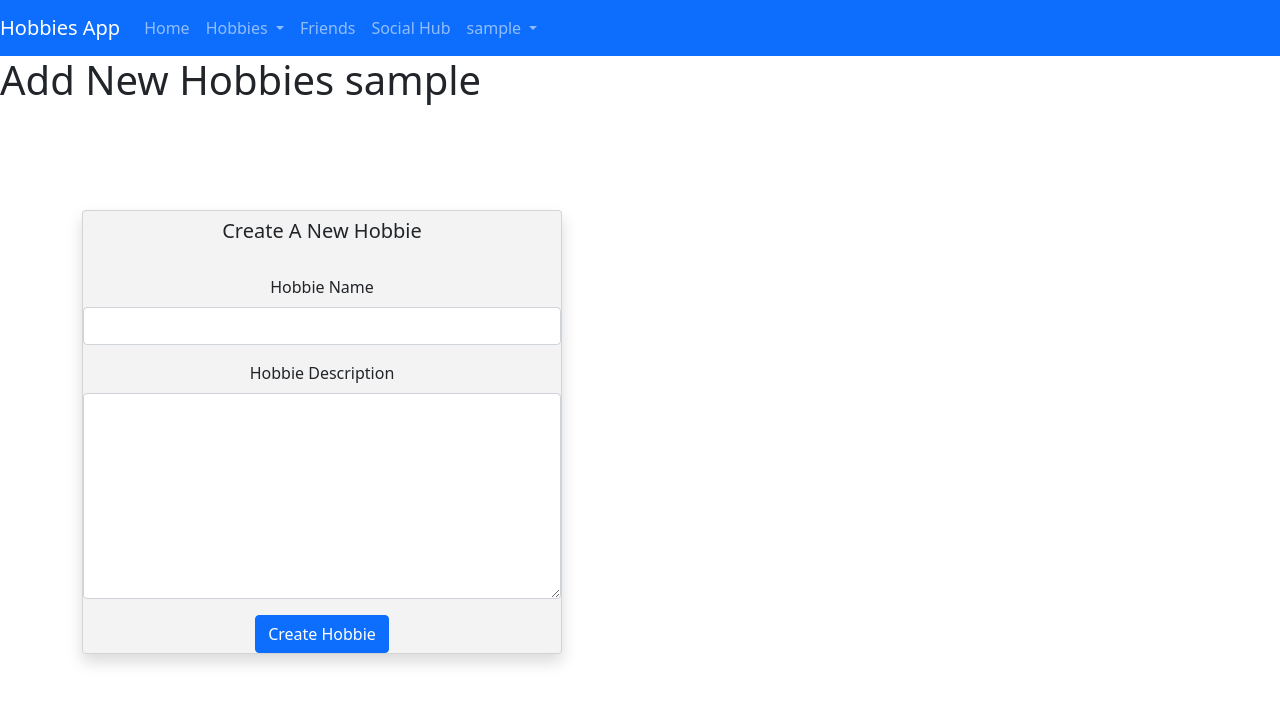
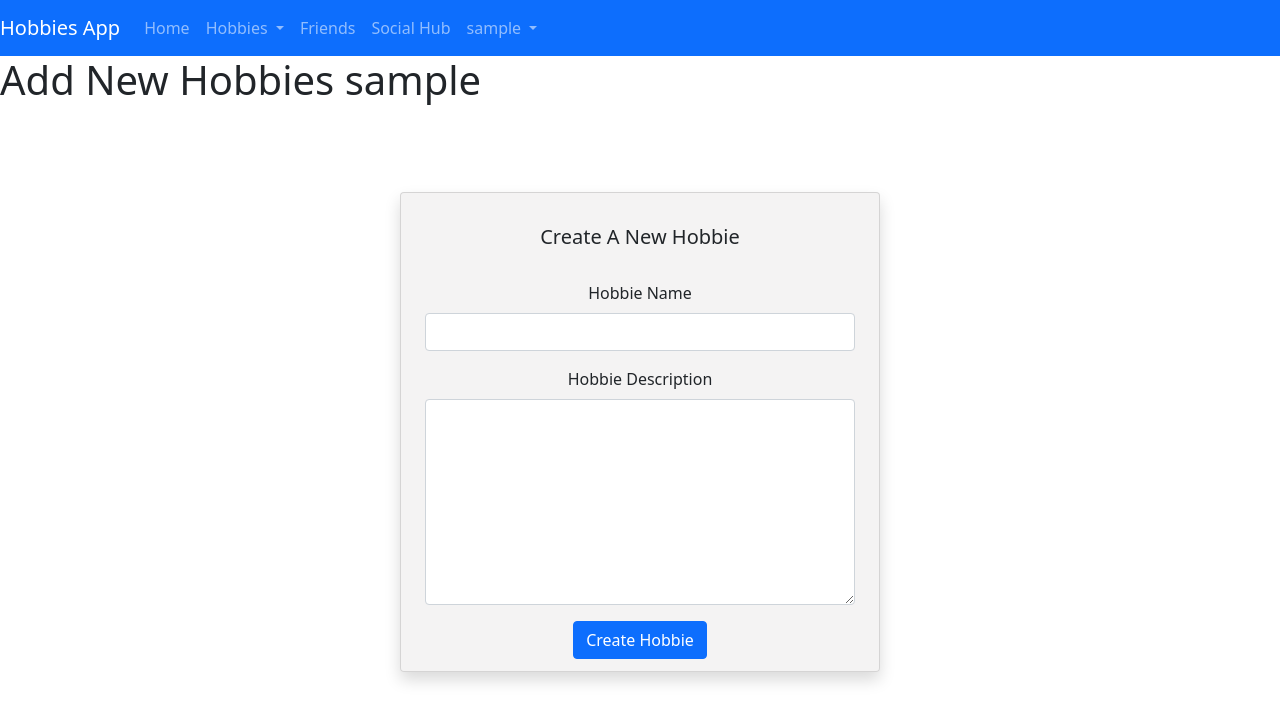
Before and after one commit to AzimIslam/HobbiesApp, a Django app: page /createHobbies/ in a window 1280 px wide. Shown: the top 722 px of the page. Run offline with Django 3.2, Linux system fonts and the light colour scheme; the visitor is signed in with stand-in values (Sample User, id 1); some libraries are stand-ins or nearby versions.

Commit message:
Fixed create hobbies

```diff
--- a/mainapp/templates/mainapp/profile/createhobbies.html
+++ b/mainapp/templates/mainapp/profile/createhobbies.html
@@ -6,7 +6,7 @@
     <h1>Add New Hobbies {{ user }}</h1>
     <div class="full-screen d-flex align-items-center justify-content-center align-content-center text-center flex-column">
       <div class="container">
-          <div class="card shadow " style="width: 30rem; background-color: rgba(242, 240, 240, 0.8)">
+          <div class="card shadow mx-auto text-left m-3 p-4" style="width: 30rem; height: 30rem; background-color: rgba(242, 240, 240, 0.8)">
               <h5 class="card-title pt-2 pb-4">Create A New Hobbie</h5>
               <form method="post">
                   {% csrf_token %}
```
